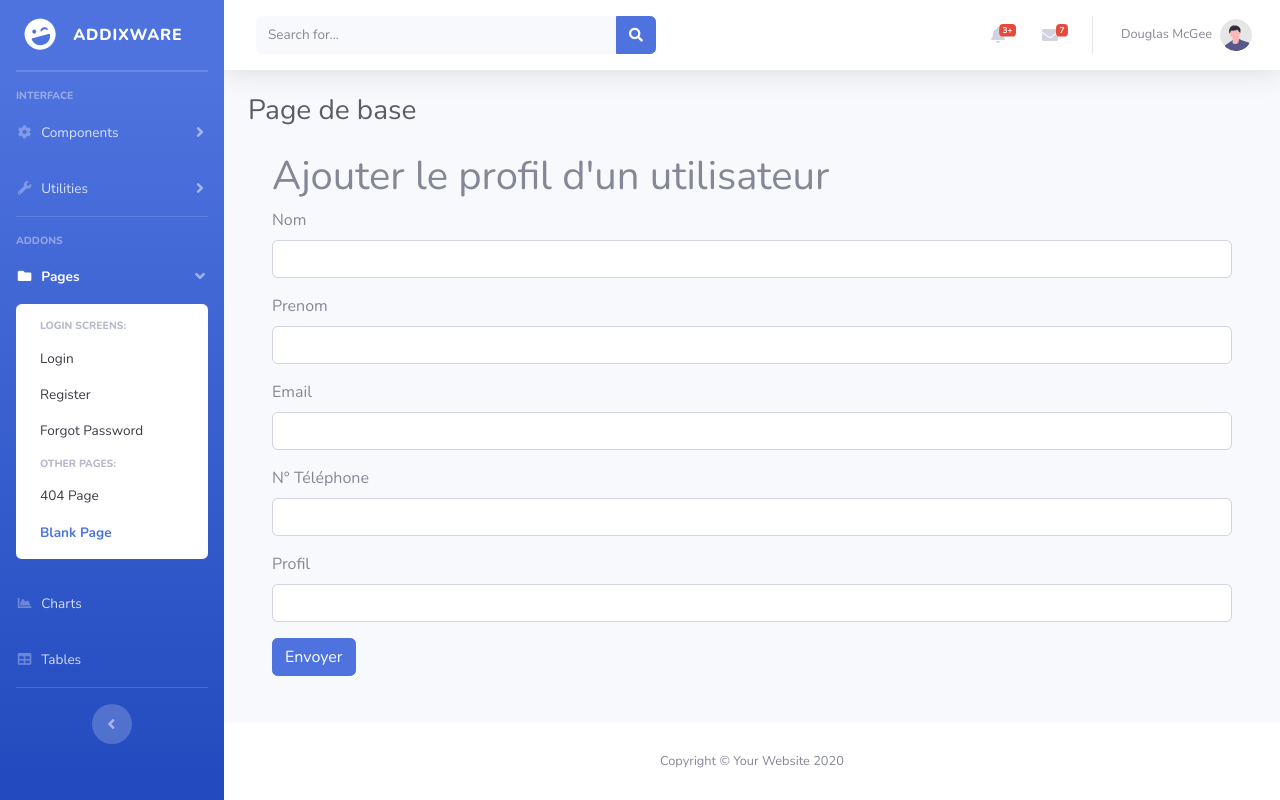
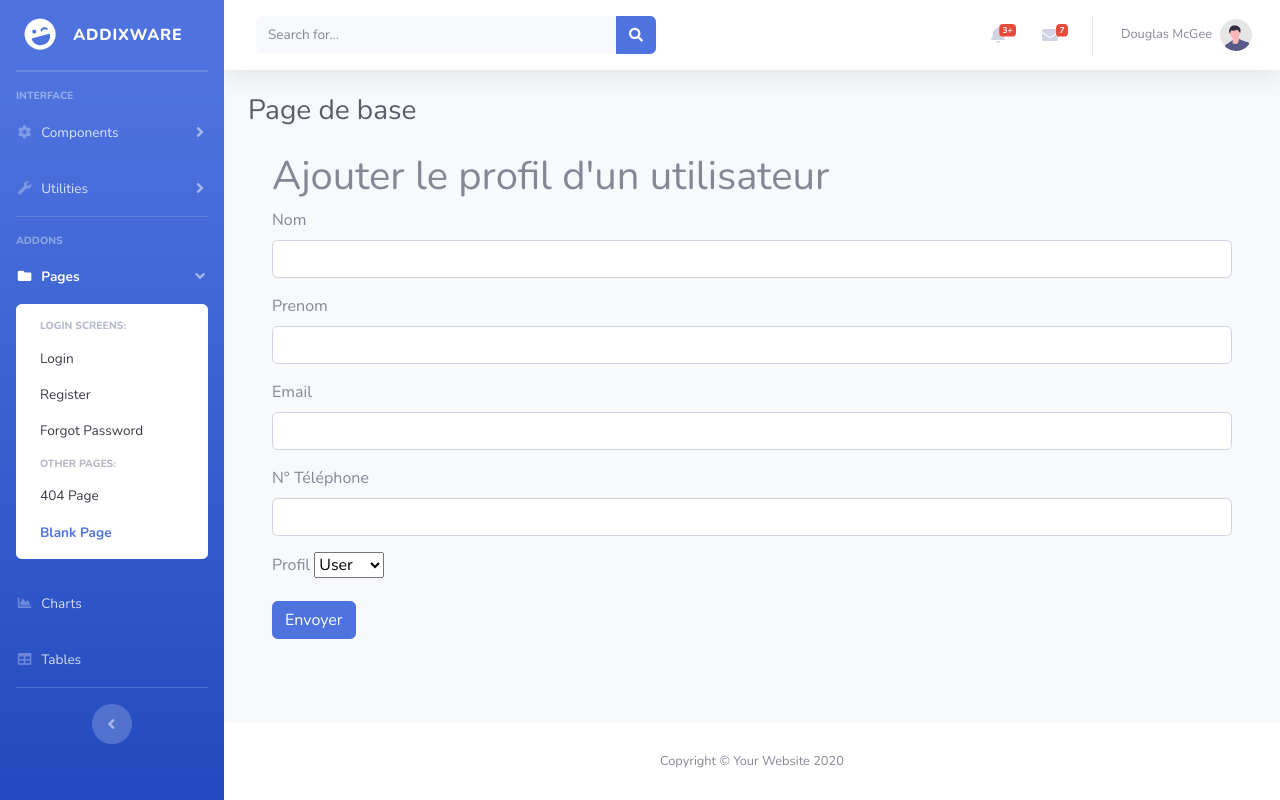
Before and after one commit to RmNLcN06/CRUD_Users, a PHP site: page /add.php in a window 1280 px wide. Run offline with PHP 8.4, Linux system fonts and the light colour scheme.

Commit message:
Select tag for User/Admin Profile

```diff
--- a/add.php
+++ b/add.php
@@ -446,7 +446,10 @@ if($_POST)
                                     </div>
                                     <div class="form-group">
                                         <label for="type_utilisateur">Profil</label>
-                                        <input type="text" id="type_utilisateur" name="type_utilisateur" class="form-control">
+                                        <select name="user_type">
+                                            <option value="user">User</option>
+                                            <option value="admin">Admin</option>
+                                        </select>
                                     </div>
                                     <button class="btn btn-primary">Envoyer</button>
                                 </form>
--- a/edit.php
+++ b/edit.php
@@ -482,7 +482,10 @@ else
                                     </div>
                                     <div class="form-group">
                                         <label for="type_utilisateur">Profil</label>
-                                        <input type="text" id="type_utilisateur" name="type_utilisateur" class="form-control" value="<?= htmlentities($utilisateur['type_utilisateur']); ?>">
+                                        <select name="user_type">
+                                            <option value="user">User</option>
+                                            <option value="admin">Admin</option>
+                                        </select>
                                     </div>
                                     <input type="hidden" name="id" value="<?= $utilisateur['id']; ?>">
                                     <button class="btn btn-primary">Envoyer</button>
--- a/req/_connect.php
+++ b/req/_connect.php
@@ -8,6 +8,7 @@
     try
     {
         $database = new PDO("mysql:host=$host;dbname=$dbname", $user, $password);
+        $database->setAttributes(PDO::ATTR_ERRMODE, PDO::ERRMODE_EXCEPTION);
         $database->exec('SET NAMES "UTF8"');
     }
     catch(PDOException $e)
```
